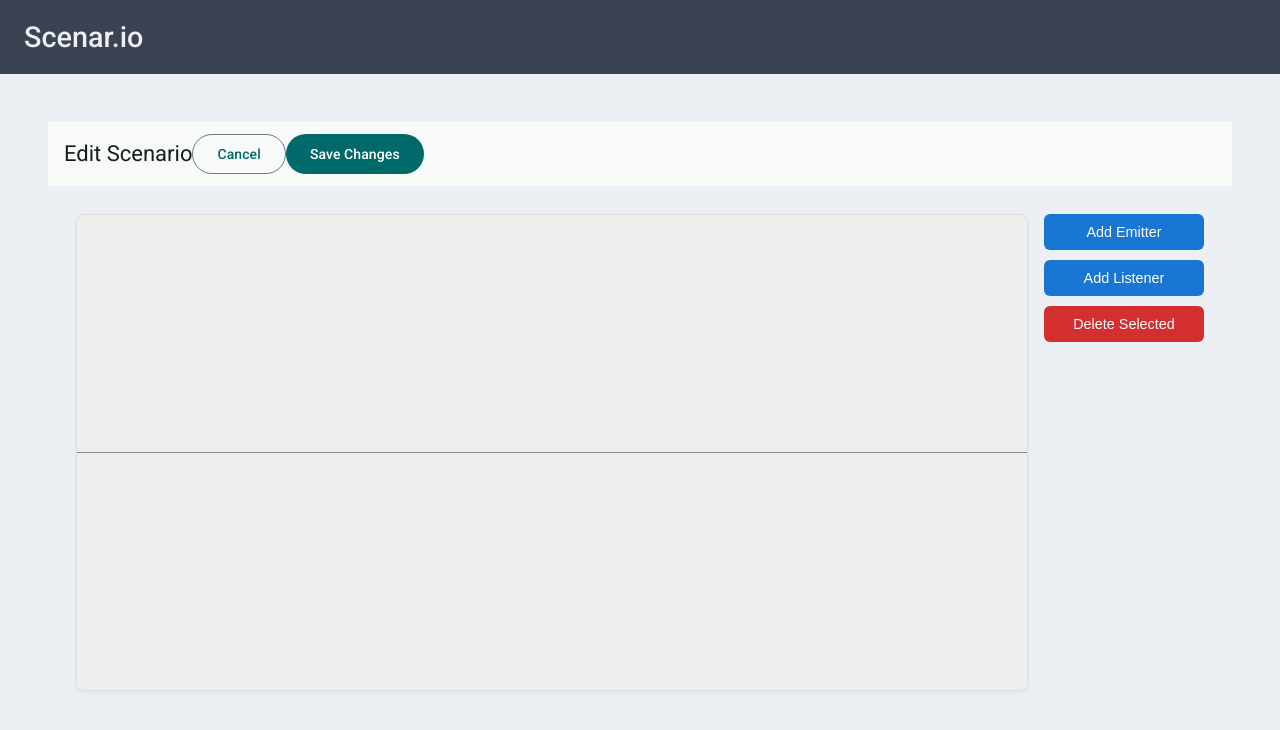
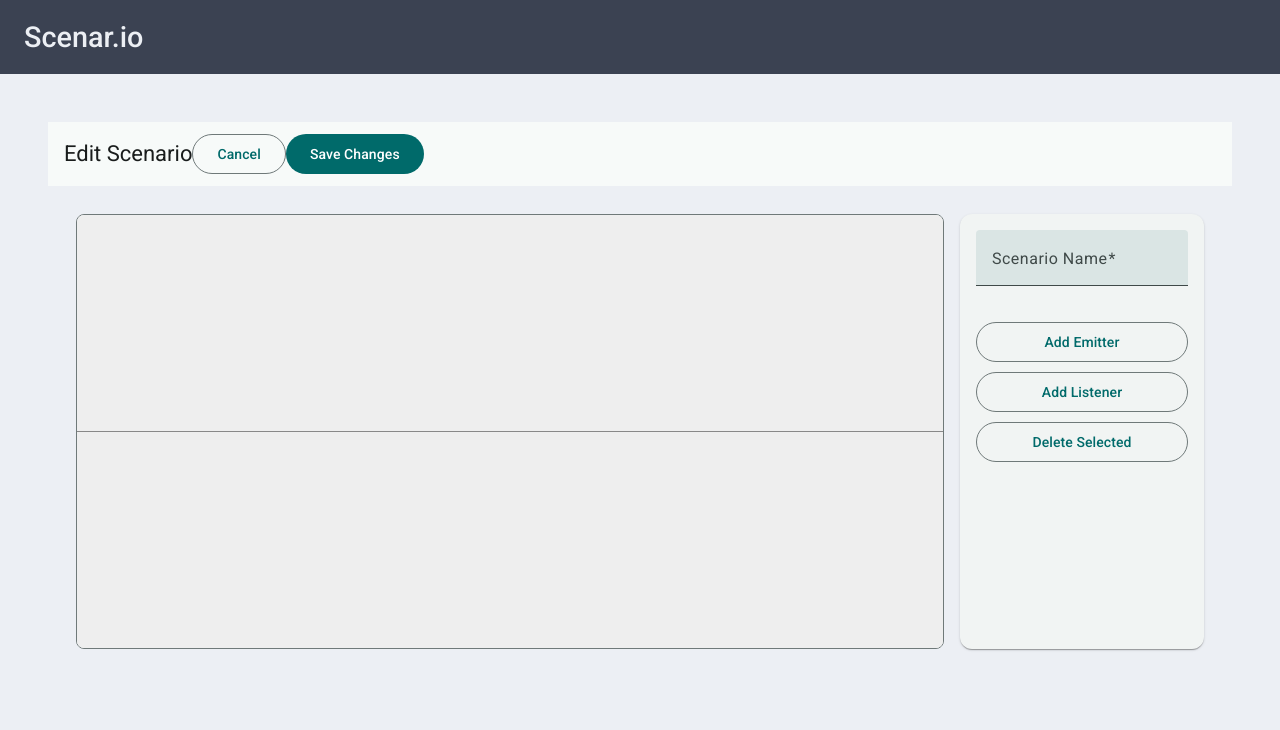
Before and after one commit to SignificantNose/scenario-editor, an Angular app: page /editor/new in a window 1280 px wide. Shown: the top 730 px of the page. Built offline with nearby package versions, Linux system fonts and the light colour scheme.

Commit message:
feat(app): designer migrated to angular material

```diff
--- /dev/null
+++ b/src/app/core/const/app.defaults.ts
@@ -0,0 +1 @@
+export const ScenarioNameRegex = '[a-zA-Z0-9 ]*';
--- a/src/app/shared/scenario-designer/scenario-designer.component.html
+++ b/src/app/shared/scenario-designer/scenario-designer.component.html
@@ -1,9 +1,28 @@
 <div class="scenario-designer-container">
   <canvas #canvas class="scenario-canvas"></canvas>
 
-  <div class="toolbar">
-    <button class="toolbar-btn" (click)="addEmitter()">Add Emitter</button>
-    <button class="toolbar-btn" (click)="addListener()">Add Listener</button>
-    <button class="toolbar-btn danger" (click)="deleteSelected()">Delete Selected</button>
-  </div>
+  <mat-card class="scenario-toolbar">
+    <form [formGroup]="form">
+      <mat-form-field appearance="fill" class="full-width">
+        <mat-label>Scenario Name</mat-label>
+        <input matInput formControlName="name" required />
+        @if (form.controls['name'].hasError('required') && form.controls['name'].touched) {
+          <mat-error>
+            Name is required
+          </mat-error>
+        }
+        @if (form.controls['name'].hasError('pattern') && form.controls['name'].touched) {
+          <mat-error>
+            Invalid name format
+          </mat-error>
+        }
+      </mat-form-field>
+    </form>
+
+    <div class="toolbar-actions">
+      <button mat-stroked-button color="primary" (click)="addEmitter()">Add Emitter</button>
+      <button mat-stroked-button color="accent" (click)="addListener()">Add Listener</button>
+      <button mat-stroked-button color="warn" (click)="deleteSelected()">Delete Selected</button>
+    </div>
+  </mat-card>
 </div>
--- a/src/app/shared/scenario-designer/scenario-designer.component.scss
+++ b/src/app/shared/scenario-designer/scenario-designer.component.scss
@@ -12,37 +12,25 @@
   flex: 1;
   min-height: 400px;
   border-radius: 8px;
-  border: 1px solid #ddd;
-  background: #fff;
-  box-shadow: 0 2px 6px rgba(0, 0, 0, 0.05);
+  border: 1px solid var(--mat-sys-outline, #ddd);
+  background: var(--mat-sys-surface, #fff);
+  box-shadow: var(--mat-elevation-2);
 }
 
-.toolbar {
+.scenario-toolbar {
+  display: flex;
+  flex-direction: column;
+  gap: 16px;
+  min-width: 240px;
+  padding: 16px;
+}
+
+.full-width {
+  width: 100%;
+}
+
+.toolbar-actions {
   display: flex;
   flex-direction: column;
   gap: 10px;
-  min-width: 160px;
 }
-.toolbar-btn {
-  padding: 10px 14px;
-  border-radius: 6px;
-  border: none;
-  cursor: pointer;
-  font-size: 0.9rem;
-  background: #1976d2;
-  color: #fff;
-  transition: background 0.18s, transform 0.08s;
-
-  &:hover {
-    background: #125a9c;
-    transform: translateY(-1px);
-  }
-
-  &.danger {
-    background: #d32f2f;
-
-    &:hover {
-      background: #a12b2b;
-    }
-  }
-}
--- a/src/app/shared/scenario-designer/scenario-designer.component.ts
+++ b/src/app/shared/scenario-designer/scenario-designer.component.ts
@@ -15,11 +15,25 @@ import * as THREE from 'three';
 import { ScenarioModel } from '@models/scenario.model';
 import { EmitterEntity } from '@models/emitter.model';
 import { ListenerEntity } from '@models/listener.model';
+import {
+  FormBuilder,
+  FormControl,
+  FormGroup,
+  FormsModule,
+  ReactiveFormsModule,
+  Validators,
+} from '@angular/forms';
+import { ScenarioNameRegex } from '@core/const/app.defaults';
+import { MatCardModule } from '@angular/material/card';
+import { MatFormFieldModule } from '@angular/material/form-field';
+import { MatInputModule } from '@angular/material/input';
+import { MatButtonModule } from '@angular/material/button';
 
 @Component({
   selector: 'app-scenario-designer',
   templateUrl: './scenario-designer.component.html',
   styleUrls: ['./scenario-designer.component.scss'],
+  imports: [MatCardModule, MatFormFieldModule, MatInputModule, ReactiveFormsModule, FormsModule, MatButtonModule],
   standalone: true,
 })
 export class ScenarioDesignerComponent implements AfterViewInit {
@@ -27,6 +41,17 @@ export class ScenarioDesignerComponent implements AfterViewInit {
 
   @Input() scenario: ScenarioModel | null = null;
   @Output() scenarioChange = new EventEmitter<ScenarioModel>();
+
+  form = new FormGroup({
+    name: new FormControl<string | null>(null, {
+      nonNullable: true,
+      validators: [Validators.required, Validators.pattern(ScenarioNameRegex)],
+    }),
+  });
+
+  get isValid(): boolean {
+    return this.form.valid;
+  }
 
   private scene: THREE.Scene | null = null;
   private camera: THREE.PerspectiveCamera | null = null;
@@ -59,8 +84,7 @@ export class ScenarioDesignerComponent implements AfterViewInit {
   constructor(
     @Inject(PLATFORM_ID) private platformId: Object,
     private ngZone: NgZone,
-  ) { }
-
+  ) {}
   ngAfterViewInit(): void {
     if (!isPlatformBrowser(this.platformId) || !this.canvasRef) return;
 
@@ -83,20 +107,33 @@ export class ScenarioDesignerComponent implements AfterViewInit {
     this.ground.rotation.x = -Math.PI / 2;
     this.scene.add(this.ground);
 
-    // event listeners
     canvas.addEventListener('mousedown', (e) => this.onMouseDown(e), { passive: false });
     canvas.addEventListener('mousemove', (e) => this.onMouseMove(e), { passive: false });
     canvas.addEventListener('mouseup', (e) => this.onMouseUp(e), { passive: false });
     canvas.addEventListener('mouseleave', (e) => this.onMouseUp(e), { passive: false });
     canvas.addEventListener('wheel', (e) => this.onWheel(e), { passive: false });
     canvas.addEventListener('click', (e) => this.onClick(e));
-
     window.addEventListener('resize', () => this.onResize());
 
-    if (this.scenario) this.loadScenario();
+    if (this.scenario) {
+      this.loadScenario();
+      this.form.patchValue({ name: this.scenario.name });
+    }
 
     this.ngZone.runOutsideAngular(() => this.animate());
   }
+
+  onSubmit() {
+    if (!this.form.value || !this.scenario) {
+      return;
+    }
+    const { name } = this.form.value;
+    if (!name) {
+      return;
+    }
+    this.scenario.name = name;
+  }
+
   private loadScenario() {
     if (!this.scene || !this.scenario) return;
 
```
